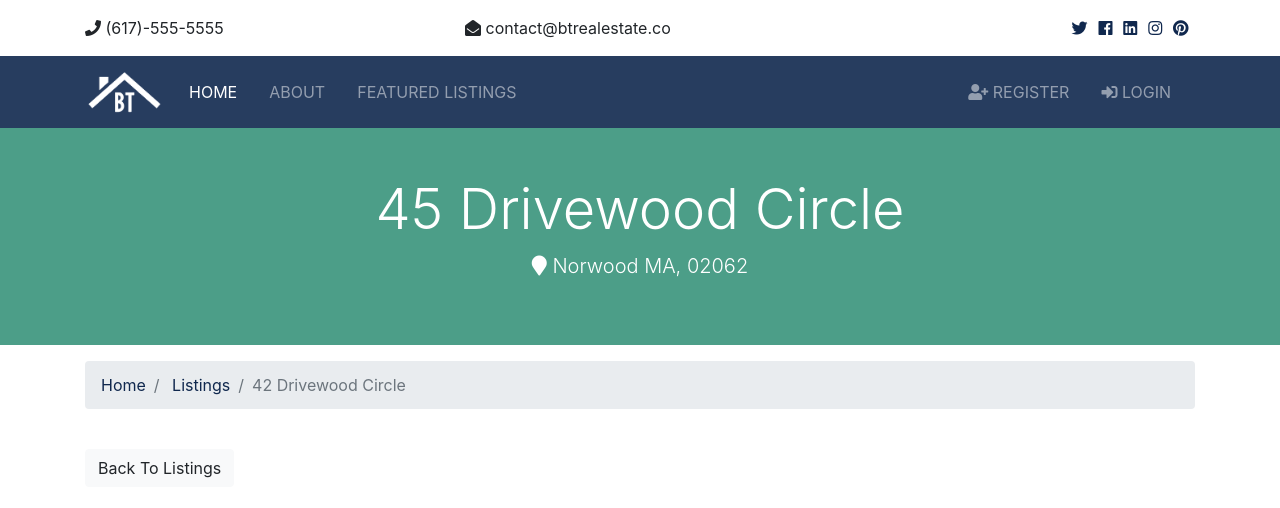
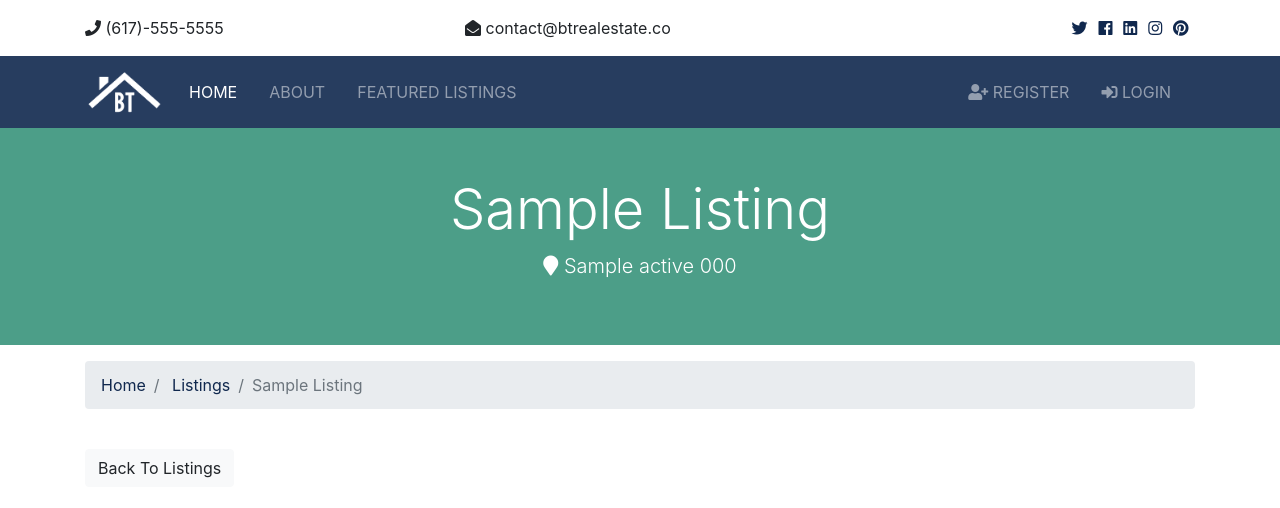
Before and after one commit to gurnitha/django-bt-realestate, a Django app: page /listing-detail/1/ in a window 1280 px wide. Shown: the top 508 px of the page. Run offline with Django 3.2, Linux system fonts and the light colour scheme; tables that the repository leaves empty hold one stand-in row (values such as "Sample post"); grey boxes marked "Sample" are stand-in pictures; some libraries are stand-ins or nearby versions.

Commit message:
7.4 Read and render listing single from db to listing_detail page

```diff
--- a/apps/listings/templates/listings/listing_detail.html
+++ b/apps/listings/templates/listings/listing_detail.html
@@ -2,7 +2,7 @@
 {% load humanize %}
 {% load static %}
 
-{% block title %}Home{% endblock title %}
+{% block title %}Detail{% endblock title %}
 
 
     {% block content %}
@@ -11,9 +11,9 @@
         <div class="container">
             <div class="row text-center">
                 <div class="col-md-12">
-                    <h1 class="display-4">45 Drivewood Circle</h1>
+                    <h1 class="display-4">{{listing.title|title}}</h1>
                     <p class="lead">
-                        <i class="fas fa-map-marker"></i> Norwood MA, 02062
+                        <i class="fas fa-map-marker"></i> {{listing.city}} {{listing.state}} {{listing.zipcode}}
                     </p>
                 </div>
             </div>
@@ -25,12 +25,12 @@
             <nav>
                 <ol class="breadcrumb">
                     <li class="breadcrumb-item">
-                        <a href="index.html">Home</a>
+                        <a href="{% url 'pages:home' %}">Home</a>
                     </li>
                     <li class="breadcrumb-item">
-                        <a href="listings.html">Listings</a>
+                        <a href="{% url 'listings:listing_list' %}">Listings</a>
                     </li>
-                    <li class="breadcrumb-item active">42 Drivewood Circle</li>
+                    <li class="breadcrumb-item active">{{listing.title|title}}</li>
                 </ol>
             </nav>
         </div>
@@ -38,43 +38,55 @@
     <!-- Listing -->
     <section id="listing" class="py-4">
         <div class="container">
-            <a href="listings.html" class="btn btn-light mb-4">Back To Listings</a>
+            <a href="{% url 'listings:listing_list' %}" class="btn btn-light mb-4">Back To Listings</a>
             <div class="row">
                 <div class="col-md-9">
                     <!-- Home Main Image -->
-                    <img src="{% static 'assets/img/homes/home-1.jpg' %}" alt="" class="img-main img-fluid mb-3">
+                    <img src="{{listing.photo_main.url}}" alt="" class="img-main img-fluid mb-3">
                     <!-- Thumbnails -->
                     <div class="row mb-5 thumbs">
+                    	{% if listing.photo_1 %}
                         <div class="col-md-2">
-                            <a href="{% static 'assets/img/homes/home-inside-1.jpg' %}" data-lightbox="home-images">
-                            <img src="{% static 'assets/img/homes/home-inside-1.jpg' %}" alt="" class="img-fluid">
+                            <a href="{{listing.photo_1.url}}" data-lightbox="home-images">
+                            <img src="{{listing.photo_1.url}}" alt="" class="img-fluid">
                             </a>
                         </div>
+                        {% endif %}
+                    	{% if listing.photo_2 %}
                         <div class="col-md-2">
-                            <a href="{% static 'assets/img/homes/home-inside-2.jpg' %}" data-lightbox="home-images">
-                            <img src="{% static 'assets/img/homes/home-inside-2.jpg' %}" alt="" class="img-fluid">
+                            <a href="{{listing.photo_2.url}}" data-lightbox="home-images">
+                            <img src="{{listing.photo_2.url}}" alt="" class="img-fluid">
                             </a>
                         </div>
+                        {% endif %}
+                    	{% if listing.photo_3 %}
                         <div class="col-md-2">
-                            <a href="{% static 'assets/img/homes/home-inside-3.jpg' %}" data-lightbox="home-images">
-                            <img src="{% static 'assets/img/homes/home-inside-3.jpg' %}" alt="" class="img-fluid">
+                            <a href="{{listing.photo_3.url}}" data-lightbox="home-images">
+                            <img src="{{listing.photo_3.url}}" alt="" class="img-fluid">
                             </a>
                         </div>
+                        {% endif %}
+                    	{% if listing.photo_4 %}
                         <div class="col-md-2">
-                            <a href="{% static 'assets/img/homes/home-inside-4.jpg' %}" data-lightbox="home-images">
-                            <img src="{% static 'assets/img/homes/home-inside-4.jpg' %}" alt="" class="img-fluid">
+                            <a href="{{listing.photo_4.url}}" data-lightbox="home-images">
+                            <img src="{{listing.photo_4.url}}" alt="" class="img-fluid">
                             </a>
                         </div>
+                        {% endif %}
+                    	{% if listing.photo_5 %}
                         <div class="col-md-2">
-                            <a href="{% static 'assets/img/homes/home-inside-5.jpg' %}" data-lightbox="home-images">
-                            <img src="{% static 'assets/img/homes/home-inside-5.jpg' %}" alt="" class="img-fluid">
+                            <a href="{{listing.photo_5.url}}" data-lightbox="home-images">
+                            <img src="{{listing.photo_5.url}}" alt="" class="img-fluid">
                             </a>
                         </div>
+                        {% endif %}
+                    	{% if listing.photo_6 %}
                         <div class="col-md-2">
-                            <a href="{% static 'assets/img/homes/home-inside-6.jpg' %}" data-lightbox="home-images">
-                            <img src="{% static 'assets/img/homes/home-inside-6.jpg' %}" alt="" class="img-fluid">
+                            <a href="{{listing.photo_6.url}}" data-lightbox="home-images">
+                            <img src="{{listing.photo_6.url}}" alt="" class="img-fluid">
                             </a>
                         </div>
+                        {% endif %}
                     </div>
                     <!-- Fields -->
                     <div class="row mb-5 fields">
@@ -82,19 +94,19 @@
                             <ul class="list-group list-group-flush">
                                 <li class="list-group-item text-secondary">
                                     <i class="fas fa-money-bill-alt"></i> Asking Price:
-                                    <span class="float-right">$490,000</span>
+                                    <span class="float-right">${{listing.price|intcomma}}</span>
                                 </li>
                                 <li class="list-group-item text-secondary">
                                     <i class="fas fa-bed"></i> Bedrooms:
-                                    <span class="float-right">3</span>
+                                    <span class="float-right">{{listing.bedrooms}}</span>
                                 </li>
                                 <li class="list-group-item text-secondary">
-                                    <i class="fas fa-bath"></i> Bathrooms:
+                                    <i class="fas fa-bath"></i> Bathrooms:{{listing.bathrooms}}
                                     <span class="float-right">2</span>
                                 </li>
                                 <li class="list-group-item text-secondary">
                                     <i class="fas fa-car"></i> Garage:
-                                    <span class="float-right">2
+                                    <span class="float-right">{{listing.garage}}
                                     </span>
                                 </li>
                             </ul>
@@ -103,20 +115,20 @@
                             <ul class="list-group list-group-flush">
                                 <li class="list-group-item text-secondary">
                                     <i class="fas fa-th-large"></i> Square Feet:
-                                    <span class="float-right">3200</span>
+                                    <span class="float-right">{{listing.sqft}}</span>
                                 </li>
                                 <li class="list-group-item text-secondary">
                                     <i class="fas fa-square"></i> Lot Size:
-                                    <span class="float-right">2.5 Acres
+                                    <span class="float-right">{{listing.lot_size}} Acres
                                     </span>
                                 </li>
                                 <li class="list-group-item text-secondary">
                                     <i class="fas fa-calendar"></i> Listing Date:
-                                    <span class="float-right">8/30/2018</span>
+                                    <span class="float-right">{{listing.list_date}}</span>
                                 </li>
                                 <li class="list-group-item text-secondary">
                                     <i class="fas fa-bed"></i> Realtor:
-                                    <span class="float-right">Kyle Brown
+                                    <span class="float-right">{{listing.realtor|title}}
                                     </span>
                                 </li>
                             </ul>
@@ -125,18 +137,16 @@
                     <!-- Description -->
                     <div class="row mb-5">
                         <div class="col-md-12">
-                            Lorem ipsum dolor sit amet consectetur adipisicing elit. Mollitia recusandae esse reiciendis officia omnis non rerum dicta
-                            cupiditate nostrum molestias deserunt aut minus inventore animi atque, consequuntur ad fugit. Possimus culpa
-                            blanditiis repellendus ipsa similique ullam, natus error dolor harum.
+                            {{listing.description}}
                         </div>
                     </div>
                 </div>
                 <div class="col-md-3">
                     <div class="card mb-3">
-                        <img class="card-img-top" src="{% static 'assets/img/realtors/kyle.jpg' %}" alt="Seller of the month">
+                        <img class="card-img-top" src="{{listing.realtor.photo.url}}" alt="Seller of the month">
                         <div class="card-body">
                             <h5 class="card-title">Property Realtor</h5>
-                            <h6 class="text-secondary">Kyle Brown</h6>
+                            <h6 class="text-secondary">{{listing.realtor|title}}</h6>
                         </div>
                     </div>
                     <button class="btn-primary btn-block btn-lg" data-toggle="modal" data-target="#inquiryModal">Make An Inquiry</button>
--- a/apps/listings/views.py
+++ b/apps/listings/views.py
@@ -1,7 +1,7 @@
 # apps/listings/views.py
 
 # Django modules
-from django.shortcuts import render
+from django.shortcuts import render, get_object_or_404
 
 # locals
 from apps.listings.models import Listing
@@ -14,5 +14,7 @@ def listing_list(request):
 	return render(request, 'listings/listing_list.html', context)
 
 def listing_detail(request, listing_id):
-	context = {}
+	listing = get_object_or_404 (Listing, pk=listing_id)
+	print(listing)
+	context = {'listing':listing}
 	return render(request, 'listings/listing_detail.html', context)
```
Also changed, not shown: README.md.
